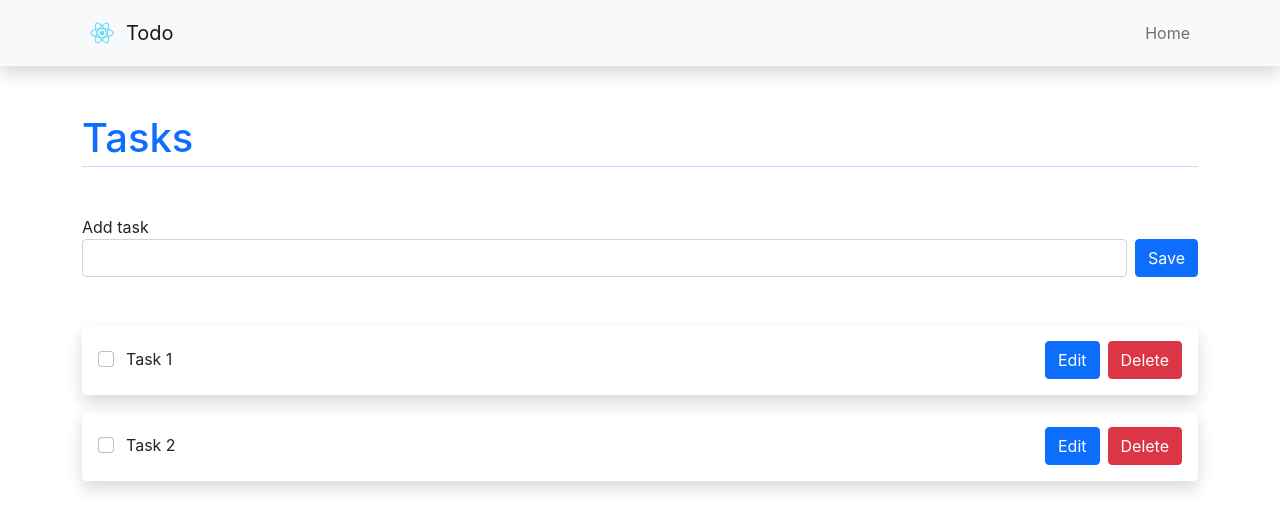
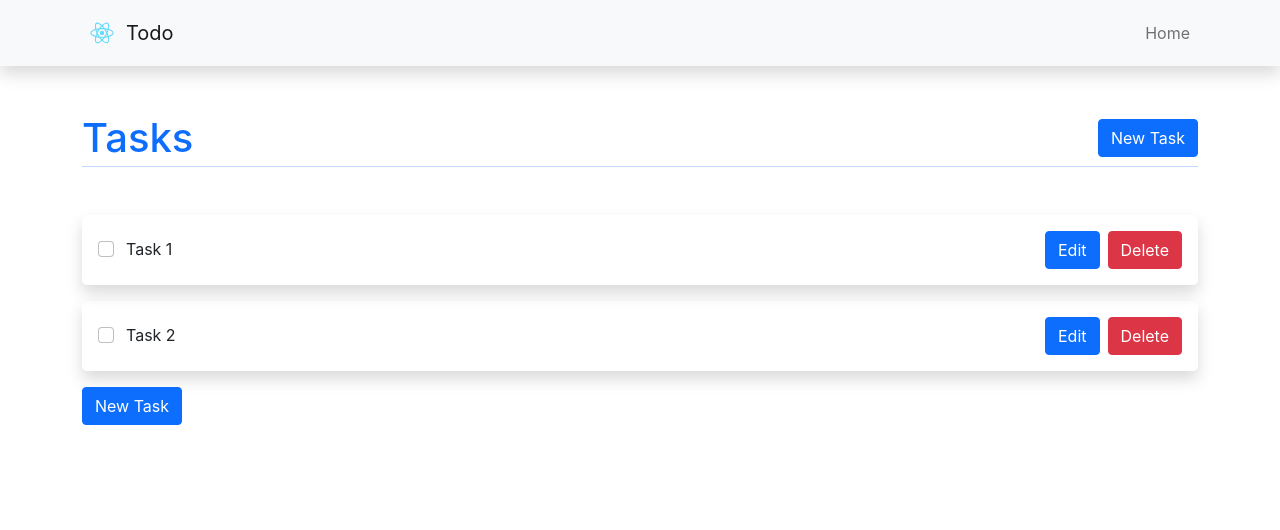
Before and after one commit to BryanBerger98/todo-react, a React (Create React App) app: page / in a window 1280 px wide. Shown: the top 530 px of the page. Built offline with nearby package versions, Linux system fonts and the light colour scheme.

Commit message:
update(tasks): create modal for new task form

```diff
--- a/src/App.js
+++ b/src/App.js
@@ -2,13 +2,13 @@ import logo from './logo.svg';
 import './App.css';
 import { BrowserRouter, Route, Routes } from 'react-router-dom';
 import Home from './Containers/Home';
-import Navbar from './Components/Navbar';
+import Header from './Components/Header';
 
 function App() {
   return (
     <>
       <BrowserRouter>
-        <Navbar></Navbar>
+        <Header></Header>
         <Routes>
           <Route path="/" element={<Home />} />
         </Routes>
--- a/src/Components/NewTaskForm.jsx
+++ /dev/null
@@ -1,38 +0,0 @@
-import { useContext, useState } from "react";
-import { TasksContext } from "../Context/TasksContext";
-
-function NewTaskForm() {
-
-    const tasksContext = useContext(TasksContext);
-
-    const [newTask, setNewTask] = useState('');
-
-    const handleChange = (event) => {
-        setNewTask(event.target.value);
-    }
-
-    const handleSubmit = (event) => {
-        event.preventDefault();
-        tasksContext.addTask({
-            title: newTask,
-            checked: false
-        });
-        resetForm();
-    }
-
-    const resetForm = () => {
-        setNewTask('');
-    }
-
-    return (
-        <form onSubmit={handleSubmit} id="newTaskForm" className="d-flex mb-5">
-            <div className="form-group flex-fill">
-                <label htmlFor="newTaskInput">Add task</label>
-                <input type="text" id="newTaskInput" value={newTask} onChange={handleChange} className="form-control" />
-            </div>
-            <button className="btn btn-primary ms-2 mt-auto" type="submit">Save</button>
-        </form>
-    );
-  }
-
-  export default NewTaskForm;
--- /dev/null
+++ b/src/Components/TaskFormModal.jsx
@@ -0,0 +1,67 @@
+import { useContext, useEffect, useState } from "react";
+import { TasksContext } from "../Context/TasksContext";
+import bootstrapBundle from "bootstrap/dist/js/bootstrap.bundle";
+
+function TaskFormModal(props) {
+
+    const tasksContext = useContext(TasksContext);
+
+    const [newTask, setNewTask] = useState('');
+
+    const [taskFormModal, setTaskFormModal] = useState(null);
+
+    useEffect(() => {
+        setTaskFormModal(new bootstrapBundle.Modal(document.getElementById(props.modalId)));
+    }, [props.modalId]);
+
+    const handleChange = (event) => {
+        setNewTask(event.target.value);
+    }
+
+    const handleSubmit = (event) => {
+        event.preventDefault();
+        tasksContext.addTask({
+            title: newTask,
+            checked: false
+        });
+        taskFormModal.hide();
+        resetForm();
+    }
+
+    const resetForm = () => {
+        setNewTask('');
+    }
+
+    const openModal = () => {
+        taskFormModal.show();
+    }
+
+    return(
+        <>
+            <button type="button" className="btn btn-primary ms-auto my-auto" onClick={openModal}>New Task</button>
+            <div className="modal fade" id={props.modalId} tabIndex="-1" aria-labelledby={props.modalId + 'Label'} aria-hidden="true">
+                <div className="modal-dialog">
+                    <form className="modal-content" onSubmit={handleSubmit}>
+                        <div className="modal-header">
+                            <h5 className="modal-title" id="exampleModalLabel">New task</h5>
+                            <button type="button" className="btn-close" data-bs-dismiss="modal" aria-label="Close"></button>
+                        </div>
+                        <div className="modal-body">
+                        <div className="form-group">
+                            <label htmlFor="taskTitleInput">Task title</label>
+                            <input type="text" id="taskTitleInput" value={newTask} onChange={handleChange} className="form-control" />
+                        </div>
+                        </div>
+                        <div className="modal-footer">
+                            <button type="button" className="btn btn-secondary" data-bs-dismiss="modal">Close</button>
+                            <button type="submit" className="btn btn-success">Save</button>
+                        </div>
+                    </form>
+                </div>
+            </div>
+        </>
+    );
+
+}
+
+export default TaskFormModal;
--- a/src/Containers/Home.jsx
+++ b/src/Containers/Home.jsx
@@ -1,17 +1,18 @@
-import NewTaskForm from "../Components/NewTaskForm";
+import TaskFormModal from "../Components/TaskFormModal";
 import Tasks from "../Components/Tasks";
 
 function Home() {
 
     return (
-      <div className="container py-5">
-        <h1 className="text-primary mb-1">
-          Tasks
-        </h1>
-        <hr className="bg-primary mt-0 mb-5" />
-        <NewTaskForm />
-        <Tasks />
-      </div>
+        <div className="container py-5">
+            <div className="d-flex mb-1">
+                <h1 className="text-primary mb-0">Tasks</h1>
+                <button type="button" className="btn btn-primary ms-auto my-auto" data-bs-toggle="modal" data-bs-target="#taskFormModal">New Task</button>
+            </div>
+            <hr className="bg-primary mt-0 mb-5" />
+            <Tasks />
+            <TaskFormModal modalId="taskFormModal" />
+        </div>
     );
   }
 
```
Also changed, not shown: src/Components/Header.jsx (renamed from src/Components/Navbar.jsx, +2 -5 lines).
